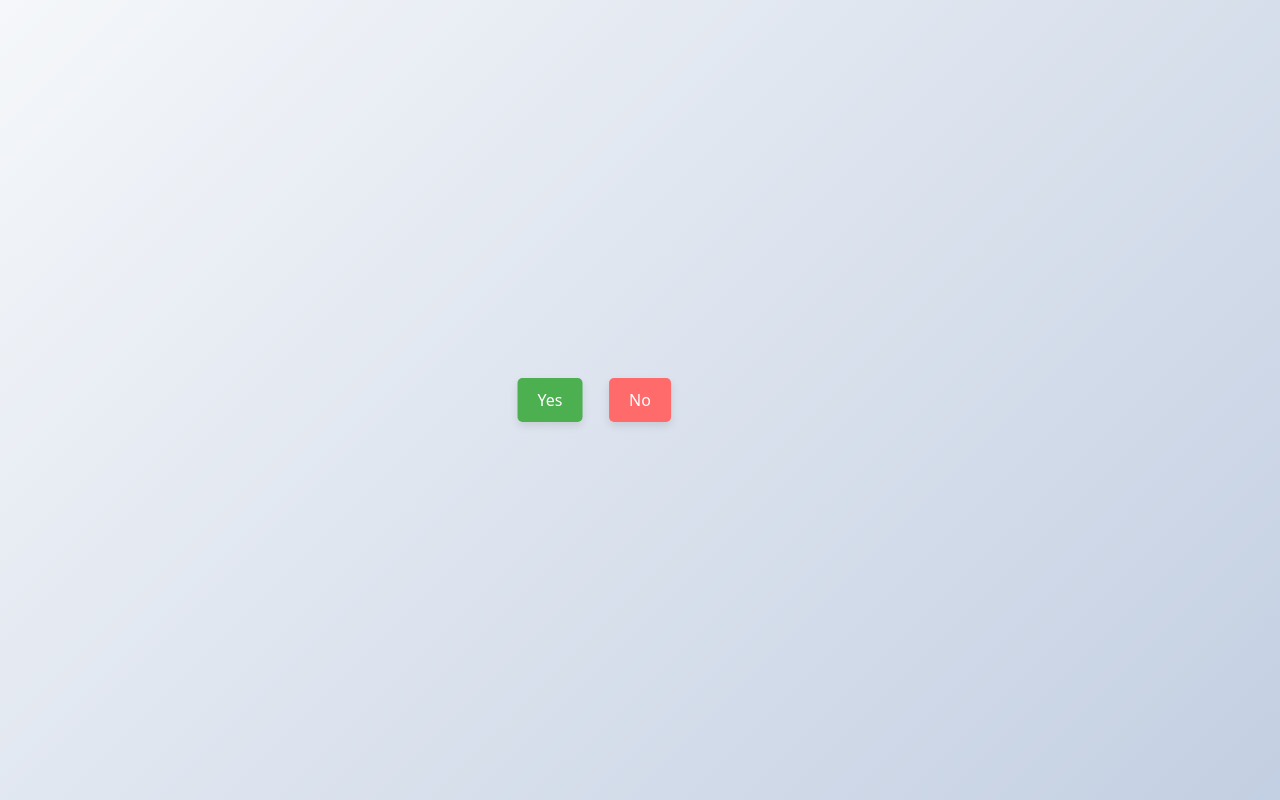
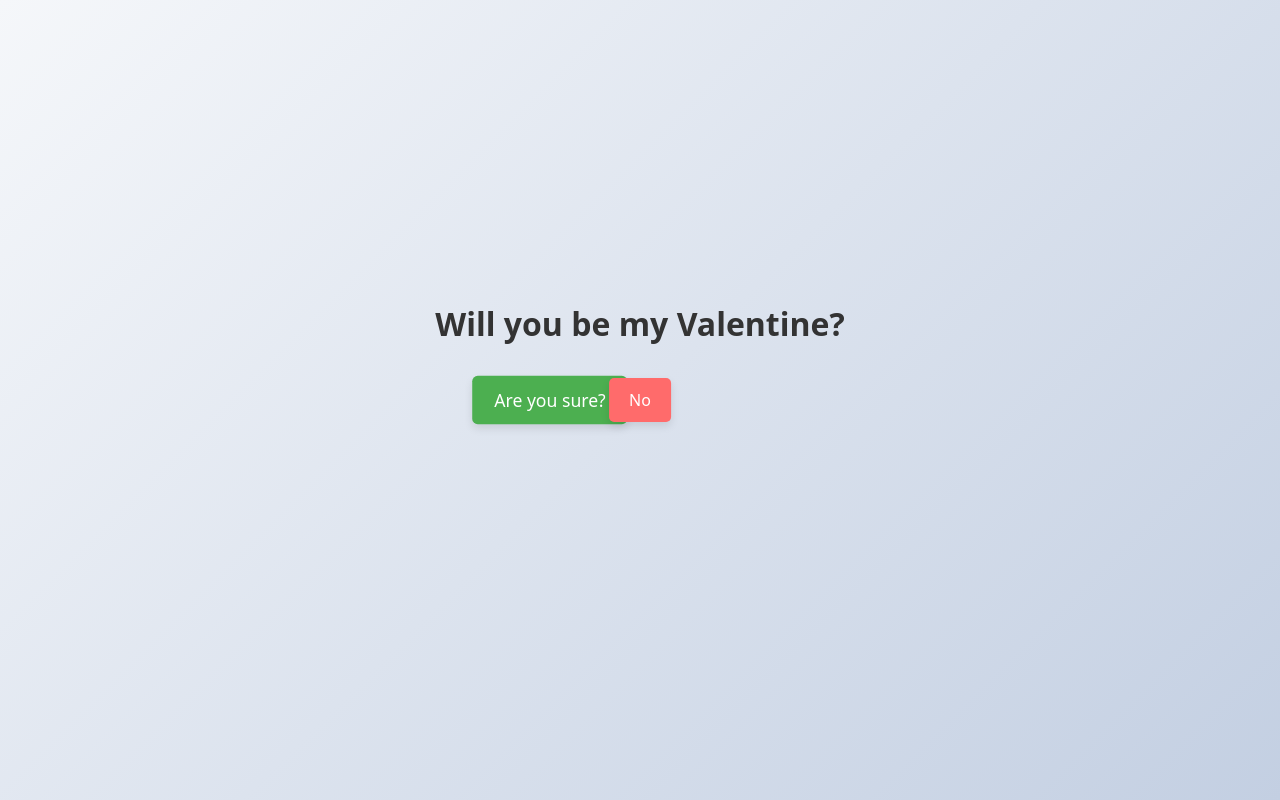
Before and after one commit to hsayc/card, a Next.js app in the folder valentine/: page / in a window 1280 px wide. Built offline with nearby package versions, Linux system fonts and the light colour scheme.

Commit message:
Made the yes grow, added the question

```diff
--- a/valentine/app/globals.css
+++ b/valentine/app/globals.css
@@ -46,11 +46,11 @@ body {
   box-shadow: 0 4px 8px rgba(0, 0, 0, 0.1);
   color: white;
 }
+
 .yes-button {
   position: absolute;
-  left: calc(50% - 90px); /* Move it left of center */
+  left: calc(50% - 90px);
   top: 50%;
-  transform: translate(-50%, -50%); /* Center the button properly */
   padding: 10px 20px;
   background: #4CAF50;
   border-radius: 5px;
@@ -58,4 +58,17 @@ body {
   cursor: pointer;
   box-shadow: 0 4px 8px rgba(0, 0, 0, 0.1);
   color: white;
+  transition: all 0.3s ease;
+  min-width: 80px;
 }
+
+.valentine-heading {
+  position: absolute;
+  top: calc(50% - 100px);
+  left: 50%;
+  transform: translateX(-50%);
+  font-size: 2rem;
+  font-weight: bold;
+  color: #333;
+  text-align: center;
+}
--- a/valentine/app/page.tsx
+++ b/valentine/app/page.tsx
@@ -1,9 +1,31 @@
 'use client';
 
-import { useEffect, useRef } from 'react';
+import { useState, useEffect, useRef } from 'react';
 
 export default function Page() {
   const targetRef = useRef<HTMLButtonElement | null>(null);
+  const [scale, setScale] = useState(1);
+  const [yesText, setYesText] = useState('Yes');
+
+  const phrases = [
+    'Yes',
+    'Are you sure?',
+    'Pretty please',
+    'Think again!',
+    'You know you want to!',
+    'Pleeeease?',
+  ];
+
+  useEffect(() => {
+    let index = 0;
+    const interval = setInterval(() => {
+      index = (index + 1) % phrases.length;
+      setYesText(phrases[index]);
+      setScale(1 + (index * 0.1)); // Gradually increase size
+    }, 5000);
+
+    return () => clearInterval(interval);
+  }, []);
 
   function getDistance(x1: number, y1: number, x2: number, y2: number) {
     return Math.sqrt(Math.pow(x2 - x1, 2) + Math.pow(y2 - y1, 2));
@@ -109,9 +131,17 @@ export default function Page() {
   }, []);
 
   return (
-    <div className="button-container">
-      <button className="yes-button">Yes</button>
-      <button ref={targetRef} id="target">No</button>
-    </div>
+    <>
+      <div className="button-container">
+        <h1 className="valentine-heading">Will you be my Valentine?</h1>
+        <button
+          className="yes-button"
+          style={{ transform: `translate(-50%, -50%) scale(${scale})` }}
+        >
+          {yesText}
+        </button>
+        <button ref={targetRef} id="target">No</button>
+      </div>
+    </>
   );
 }
```
